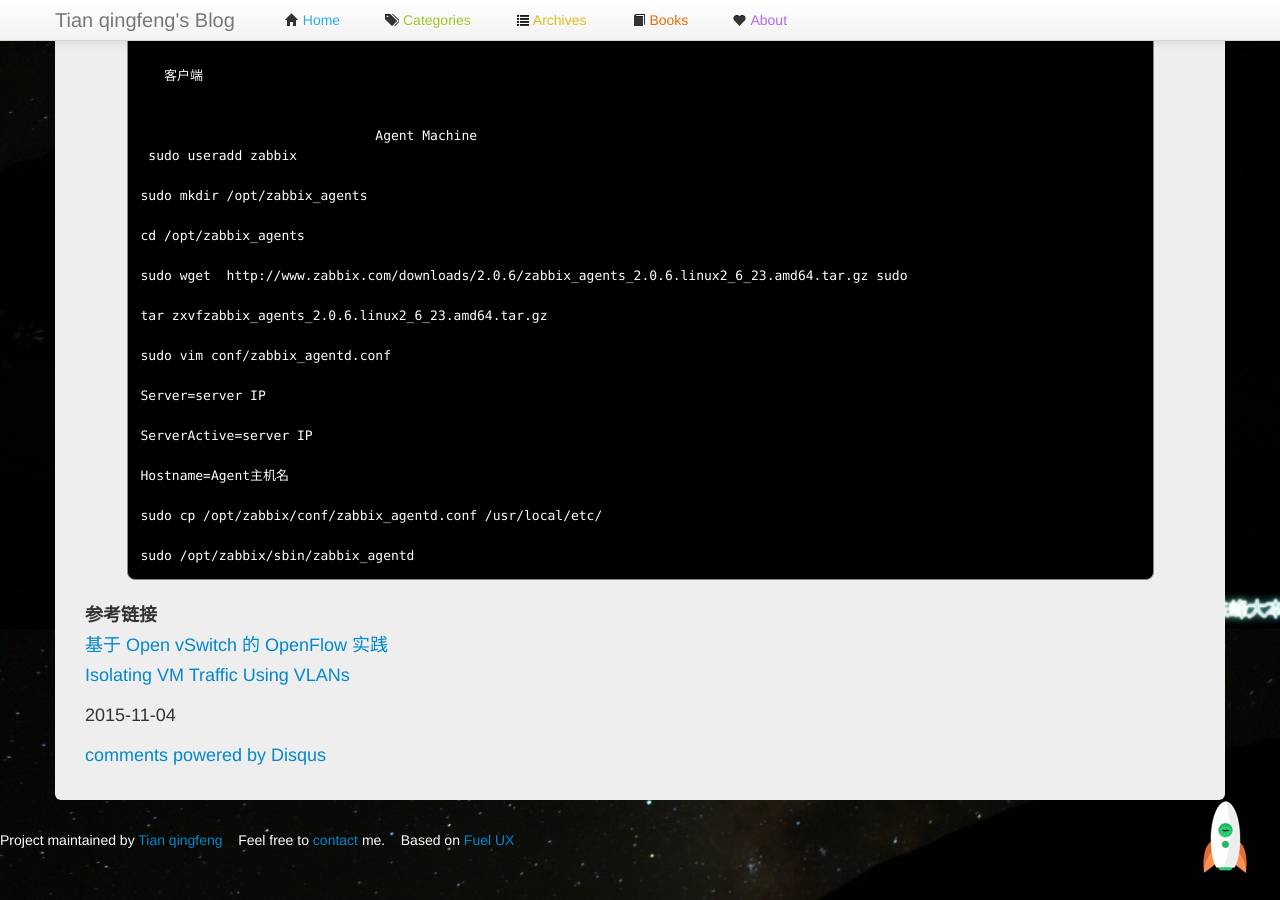
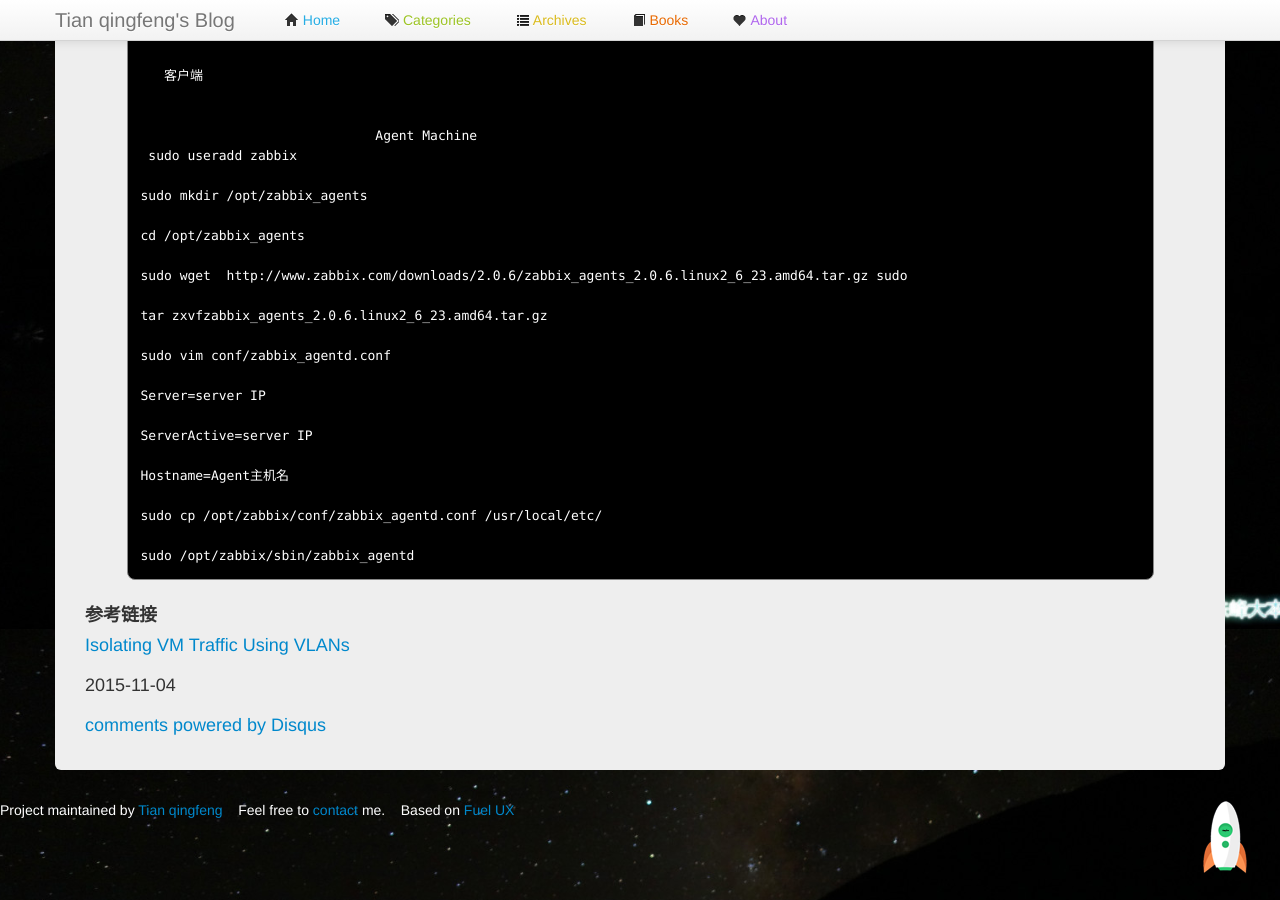
Before and after one commit to tianqf/tianqf.github.com, a Jekyll site: the page built from _posts/2015-11-09-test.html, in a window 1280 px wide and 900 px high, scrolled down 2071 px. Built offline with Jekyll 4.4.1, drawn with Linux system fonts in a browser that asks for light colours; comment, search, counter and statistics services are not loaded.

Commit message:
Initial commit

```diff
--- a/_posts/2015-11-09-test.html
+++ b/_posts/2015-11-09-test.html
@@ -133,6 +133,5 @@
 
 <p>
   <b>参考链接</b><br />
-  <a href="http://www.ibm.com/developerworks/cn/cloud/library/1401_zhaoyi_openswitch/index.html" target="_blank">基于 Open vSwitch 的 OpenFlow 实践</a><br />
-  <a href="http://openvswitch.org/support/config-cookbooks/vlan-configuration-cookbook/" target="_blank">Isolating VM Traffic Using VLANs</a>
+  <a href="http://www.redminecrm.com/boards/4/topics/448-installing-redmine-2-5-passenger-nginx-rvm-on-ubuntu-12-04-lts-and-14-04-lts" target="_blank">Isolating VM Traffic Using VLANs</a>
 </p>
```
